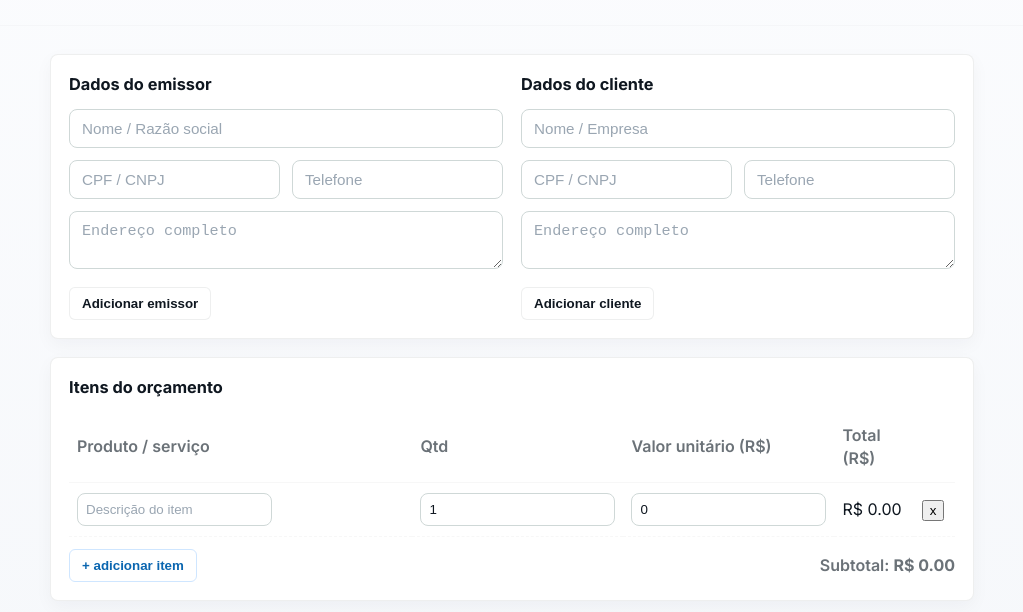
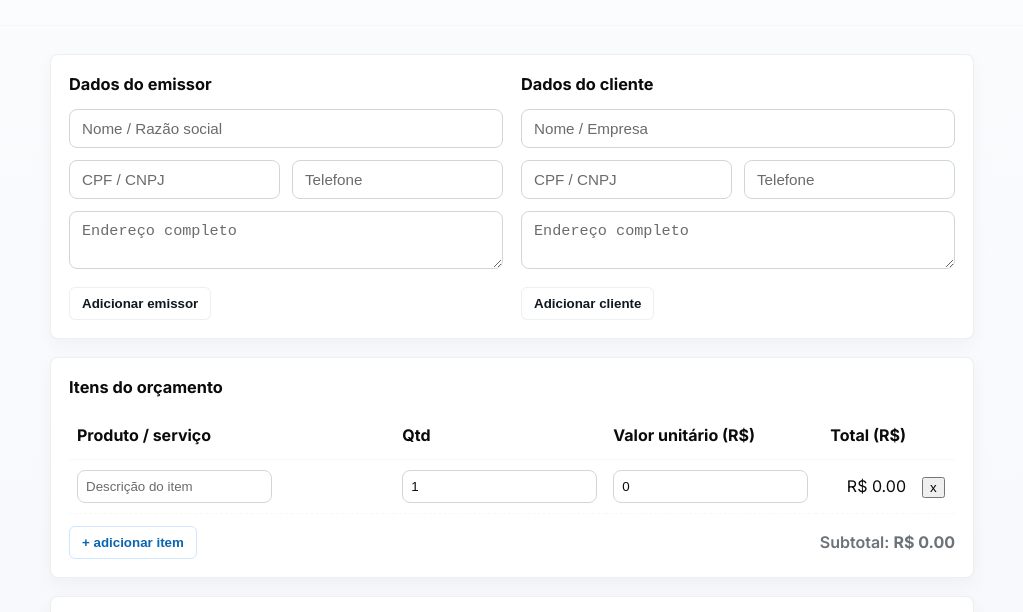
Before and after one commit to officemicrosoft203-collab/geradordeorcamentosSoftPrime, a website: page index.html in a window 1280 px wide. Shown: the part 110-722 px from the top of the page, without its empty margins (128-1151 px from the left). Drawn offline with Linux system fonts and the light colour scheme.

Commit message:
Descrição da mudança

```diff
--- a/styles.css
+++ b/styles.css
@@ -178,3 +178,70 @@ input[readonly], textarea[readonly] {
   border-color: var(--input-border-strong) !important;
   box-shadow: 0 6px 18px rgba(10,20,30,0.04);
 }
+/* ===== Ajustes: textos pretos + alinhar "Total (R$)" ===== */
+
+/* 1) textos de inputs/textarea/select (conteúdo) mais escuros */
+.form-grid input,
+.form-grid textarea,
+.form-grid select,
+.form-row input,
+.form-row textarea,
+.form-row select,
+.items-table input,
+.items-table td {
+  color: #0b0b0b !important;       /* texto interno preto */
+}
+
+/* 2) placeholder também mais escuro para melhor legibilidade */
+.form-grid input::placeholder,
+.form-grid textarea::placeholder,
+.form-row input::placeholder,
+.items-table input::placeholder {
+  color: #6b6b6b !important;       /* placeholder escuro (mas ainda diferenciado do conteúdo) */
+  opacity: 1;
+}
+
+/* 3) cabeçalhos e títulos das seções em preto */
+.card h4,
+.items-table thead th,
+.row label,
+.list li strong {
+  color: #0b0b0b !important;
+}
+
+/* 4) impedir quebra na coluna dos headers (evita "Total" em cima e "(R$)" embaixo) */
+.items-table thead th {
+  white-space: nowrap;
+  color: #0b0b0b;
+  font-weight: 700;
+}
+
+/* 5) Alinhar especificamente a coluna "Total (R$)" à direita (ajusta índice se necessário) */
+.items-table thead th:nth-child(4),
+.items-table tbody td:nth-child(4) {
+  text-align: right;
+  white-space: nowrap;
+}
+
+/* 6) garantir que o total mostrado na linha (ex.: "R$ 0.00") fique à direita e não quebre */
+.items-table td.item-total,
+.items-table td:nth-child(4) {
+  text-align: right;
+  white-space: nowrap;
+}
+
+/* 7) subtotais e totais finais alinhados à direita */
+.subtotal,
+.totals .total,
+.totals-row .grand {
+  text-align: right;
+}
+
+/* 8) se quiser borda mais visível (opcional) em labels/inputs importantes,
+   adicione .highlight-field ao wrapper no HTML; mantive regra pronta */
+.highlight-field input,
+.highlight-field textarea,
+.highlight-field select {
+  border-color: rgba(0,0,0,0.18) !important;
+  box-shadow: 0 6px 18px rgba(0,0,0,0.04) !important;
+}
```
